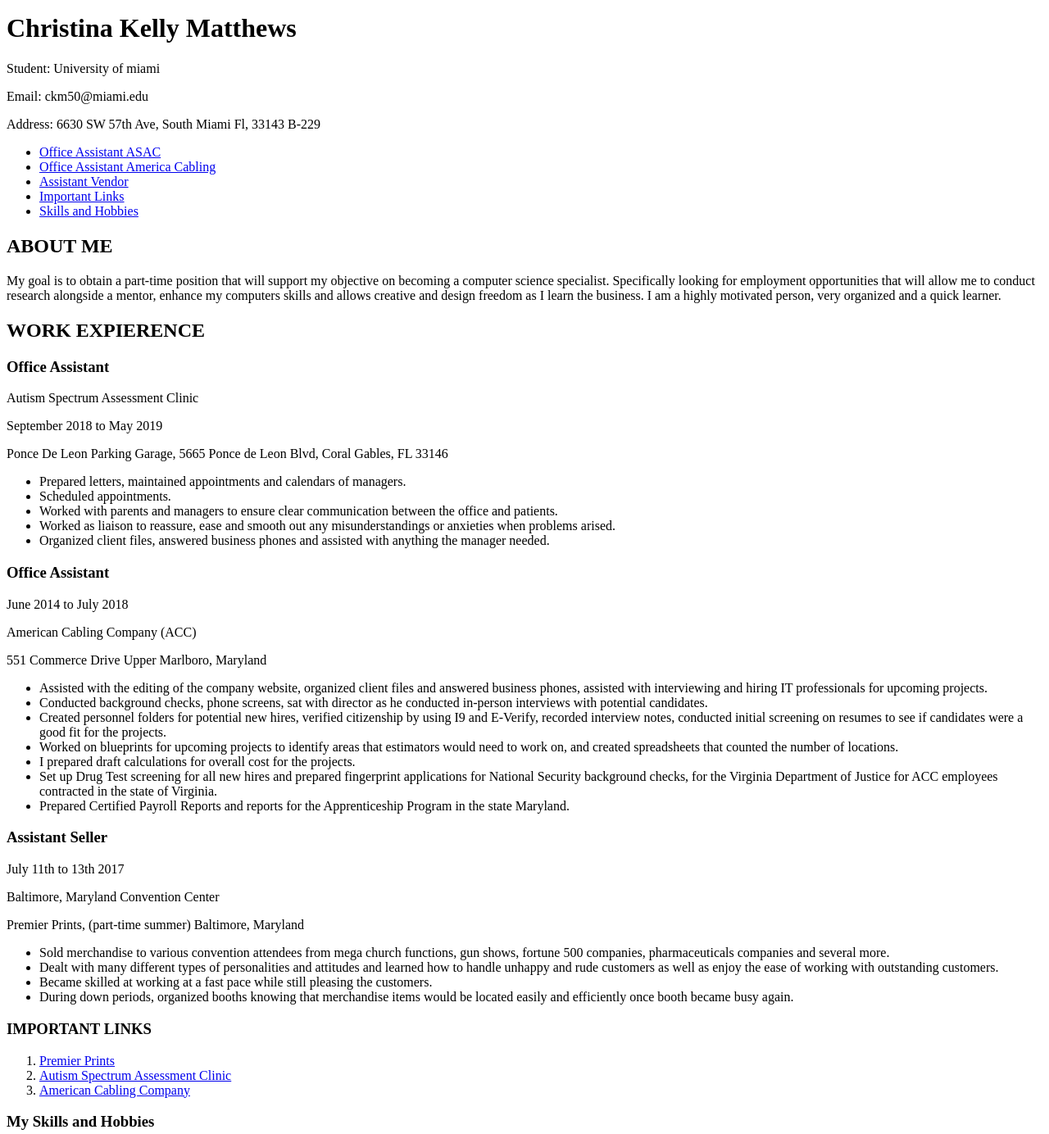
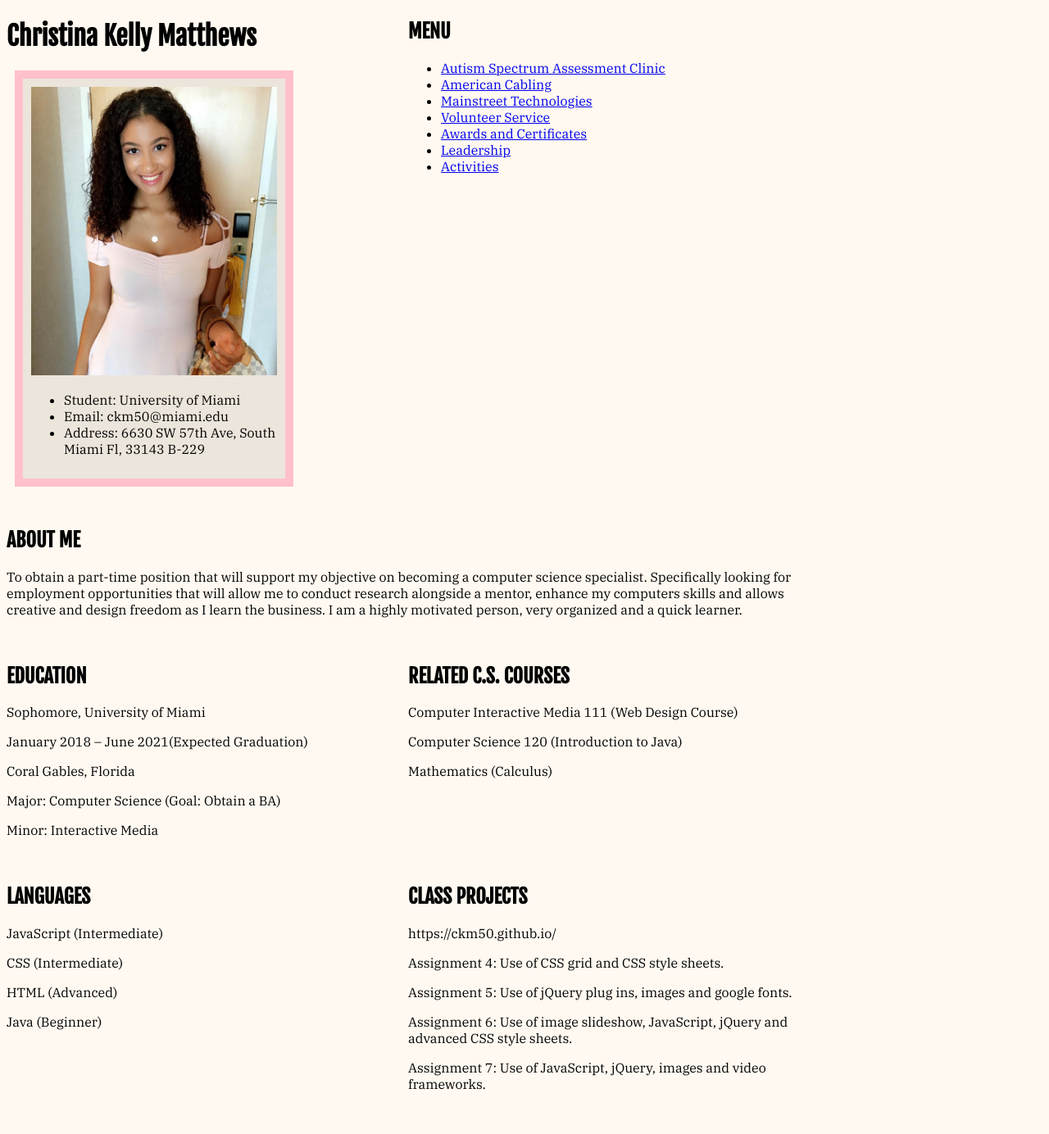
Before and after one commit to TKM50/TKM50.github.io, a plain HTML site: page resume.html in a window 1280 px wide. Shown: the part 5-1389 px from the top of the page at 82% size. Drawn offline with Linux system fonts and the light colour scheme.

Commit message:
CSS Project

```diff
--- /dev/null
+++ b/css/style.css
@@ -0,0 +1,90 @@
+/*Link Styling*/
+a:active {
+  background-color: hotpink;
+}
+
+a:visited {
+  color: purple;
+}
+
+a:hover {
+  background-color: yellow;
+}
+
+body {
+  font-family: 'IBM Plex Serif', serif;
+}
+
+h1, h2, h3{
+  font-family: 'Fjalla One', sans-serif;
+}
+
+body{
+  background-color: #FFF9F1;
+}
+
+
+.grid{
+  display: grid;
+  max-width: 960px;
+  grid-gap: 20px;
+  grid-template-columns: 1fr;
+}
+
+
+.title-menu{
+    display: grid;
+    max-width: 960px;
+    grid-gap: 20px;
+    grid-template-columns: 1fr 1fr;
+  }
+
+.about-me{
+    display: grid;
+    max-width: 960px;
+    grid-gap: 20px;
+    grid-template-columns: 1fr;
+  }
+
+.education-courses{
+    display: grid;
+    max-width: 960px;
+    grid-gap: 20px;
+    grid-template-columns: 1fr 1fr;
+  }
+
+.languages-projects{
+    display: grid;
+    max-width: 960px;
+    grid-gap: 20px;
+    grid-template-columns: 1fr 1fr;
+  }
+
+.work-expierence{
+    display: grid;
+    max-width: 960px;
+    grid-gap: 20px;
+    grid-template-columns: 1fr;
+  }
+
+.volunteer-awards{
+    display: grid;
+    max-width: 960px;
+    grid-gap: 20px;
+    grid-template-columns: 1fr 1fr;
+  }
+
+.leadership-activities{
+    display: grid;
+    max-width: 960px;
+    grid-gap: 20px;
+    grid-template-columns: 1fr 1fr;
+  }
+
+#box-model {
+  background-color: #ECE5DB;
+  width: 300px;
+  border: 10px solid pink;
+  padding: 10px;
+  margin: 10px;
+}
--- a/resume.html
+++ b/resume.html
@@ -1,131 +1,190 @@
 <!DOCTYPE html>
-<!-- Do I need an article.html for the "read more" sections?  (i know that I have to a erase some content on index.html if im using article page.)-->
-<!-- Did I use h1 tags correctly? -->
+
 <html lang="en">
-
   <head>
-    <meta charset="UTF-8" />
+    <meta charset="UTF-8">
+    <meta name="viewport" content="width-device-width, intial-scale=1.0">
+    <link href="css/style.css" rel="stylesheet">
+    <link href="https://fonts.googleapis.com/css2?family=IBM+Plex+Serif&display=swap" rel="stylesheet">
+    <link href="https://fonts.googleapis.com/css2?family=Anton&family=Fjalla+One&family=IBM+Plex+Serif&family=Oswald:wght@600&display=swap" rel="stylesheet">
     <title>Christina Matthews Resume</title>
   </head>
 
   <body>
-
+    <main>
+      <div class="grid">
+        <div class="title-menu">
           <header>
             <h1>Christina Kelly Matthews</h1>
-        <p> Student:  University of miami</p>
-        <p> Email:  ckm50@miami.edu</p>
-        <p>Address: 6630 SW 57th Ave, South Miami Fl, 33143 B-229</p>
+              <div id="box-model">
+                <img src="tina.jpg" alt="Christina Matthews" width="300"/>
+                  <ul>
+                    <li>Student: University of Miami</li>
+                    <li>Email: ckm50@miami.edu</li>
+                    <li>Address: 6630 SW 57th Ave, South Miami Fl, 33143 B-229</li>
+                  </ul>
+              </div>
             </header>
 
-
             <nav>
+              <h2>MENU</h2>
                 <ul>
-      <li><a href="#OfficeAssistant">Office Assistant ASAC</a></li>
-      <li><a href="#OfficeAssistant2">Office Assistant America Cabling</a></li>
-      <li><a href="#AssistantSeller">Assistant Vendor</a></li>
-      <li><a href="#ImportantLinks">Important Links</a></li>
-      <li><a href="#SkillandHobbies">Skills and Hobbies</a></li>
+                  <li><a href="#office-assistant">Autism Spectrum Assessment Clinic</a></li>
+                  <li><a href="#office-assistant2">American Cabling</a></li>
+                  <li><a href="#office-assistant3">Mainstreet Technologies</a></li>
+                  <li><a href="#volunteer-service">Volunteer Service</a></li>
+                  <li><a href="#awards-certificates">Awards and Certificates</a></li>
+                  <li><a href="#leadership">Leadership</a></li>
+                  <li><a href="#activities">Activities</a></li>
                 </ul>
             </nav>
+        </div>
 
 
-    <main>
+        <div class="about-me">
+          <section id="about-me">
+            <h2>ABOUT ME</h2>
+              <p>To obtain a part-time position that will support my objective on becoming a computer science specialist.  Specifically looking for employment opportunities that will allow me to conduct research alongside a mentor, enhance my computers skills and allows creative and design freedom as I learn the business.  I am a highly motivated person, very organized and a quick learner.</p>
+          </section>
+        </div>
 
-      <section>
-        <!--Office hours:  do i have to add the article here if i want to keep this full paragraph in the starting page?-->
-        <h2>ABOUT ME</h2>
-        <p>My goal is to obtain a part-time position that will support my objective on becoming a computer science specialist. Specifically looking for employment opportunities that will allow me to conduct research alongside a mentor, enhance my computers skills and allows creative and design freedom as I learn the business. I am a highly motivated person, very organized and a quick learner.</p>
+      <div class="education-courses">
+          <section id="education">
+            <article>
+              <h2> EDUCATION</h2>
+                <p>Sophomore, University of Miami</p>
+                <p>January 2018 – June 2021(Expected Graduation)</p>
+                <p>Coral Gables, Florida</p>
+                <p>Major:  Computer Science (Goal: Obtain a BA)</p>
+                <p>Minor:  Interactive Media</p>
+              </article>
           </section>
 
+            <section id="courses">
+              <article>
+                <h2>RELATED C.S. COURSES</h2>
+                  <p>Computer Interactive Media 111 (Web Design Course)</p>
+                  <p>Computer Science 120 (Introduction to Java)</p>
+                  <p>Mathematics (Calculus)</p>
+              </article>
+            </section>
+      </div>
 
+      <div class="languages-projects">
+          <section id="languages">
+            <article>
+              <h2>LANGUAGES</h2>
+                <p>JavaScript (Intermediate)</p>
+                <p>CSS (Intermediate)</p>
+                <p>HTML (Advanced)</p>
+                <p>Java (Beginner)</p>
+            </article>
+          </section>
 
+          <section id="class-projects">
+            <article>
+              <h2>CLASS PROJECTS</h2>
+                <p>https://ckm50.github.io/</p>
+                <p>Assignment 4:  Use of CSS grid and CSS style sheets.</p>
+                <p>Assignment 5:  Use of jQuery plug ins, images and google fonts.</p>
+                <p>Assignment 6:  Use of image slideshow, JavaScript, jQuery and advanced CSS style sheets.</p>
+                <p>Assignment 7:  Use of JavaScript, jQuery, images and video frameworks.</p>
+            </article>
+        </section>
+      </div>
+
+      <div class="work-expierence">
         <section>
+          <article>
             <h2>WORK EXPIERENCE</h2>
-
-      <article>
-        <h3 id="OfficeAssistant"> Office Assistant</h3>
+              <h3 id="office-assistant"> Office Assistant</h3>
                 <p>Autism Spectrum Assessment Clinic</p>
                 <p>September 2018 to May 2019</p>
                 <p>Ponce De Leon Parking Garage, 5665 Ponce de Leon Blvd, Coral Gables, FL 33146</p>
+                <p><a href="https://umasac.psy.miami.edu">Autism Spectrum Assessment Clinic Website</a></p>
                 <ul>
-            <li>Prepared letters, maintained appointments and calendars of managers.</li>
-            <li>Scheduled appointments.</li>
-            <li>Worked with parents and managers to ensure clear communication between the office and patients.</li>
-            <li>Worked as liaison to reassure, ease and smooth out any misunderstandings or anxieties when problems arised.</li>
-            <li>Organized client files, answered business phones and assisted with anything the manager needed.</li>
-        </ul>
-
-      </article>
-
-
-
-      <article>
-        <h3 id="OfficeAssistant2">Office Assistant</h3>
-           June 2014 to July 2018
-        <p>American Cabling Company (ACC)</p>
-        <p>551 Commerce Drive Upper Marlboro, Maryland </p>
-        <ul>
-          <li>Assisted with the editing of the company website, organized client files and answered business phones, assisted with interviewing and hiring IT professionals for upcoming projects.</li>
-          <li>Conducted background checks, phone screens, sat with director as he conducted in-person interviews with potential candidates.</li>
-          <li>Created personnel folders for potential new hires, verified citizenship by using I9 and E-Verify, recorded interview notes, conducted initial screening on resumes to see if candidates were a good fit for the projects.</li>
-          <li>Worked on blueprints for upcoming projects to identify areas that estimators would need to work on, and created spreadsheets that counted the number of locations.</li>
-          <li>I prepared draft calculations for overall cost for the projects.</li>
-          <li>Set up Drug Test screening for all new hires and prepared fingerprint applications for National Security background checks, for the Virginia Department of Justice for ACC employees contracted in the state of Virginia.</li>
-          <li>Prepared Certified Payroll Reports and reports for the Apprenticeship Program in the state Maryland.</li>
-
+                  <li>Prepared letters, maintained appointments and calendars of managers, scheduled appointments, worked with parents and managers to ensure clear communication between the office and patients.  </li>
+                  <li>Worked as A liaison to reassure, ease and smooth out any misunderstandings or anxieties when problems arise. Organize client files, answer business phones and assist with anything the manager may need.</li>
                 </ul>
           </article>
 
-
-
+          <article>
+            <h3 id="office-assistant2">Office Assistant</h3>
+              <p>June 2014 to July 2018</p>
+              <p>American Cabling Company (ACC)</p>
+              <p>551 Commerce Drive Upper Marlboro, Maryland </p>
+              <p><a href="http://www.accresource.com/">American Cabling Company Website</a></p>
+                <ul>
+                  <li> Assisted with the editing of the company’s website, organized client files and answered business phones, assisted with interviewing and hiring IT professionals for upcoming projects. </li>
+                  <li>  Conducted background checks, phone screens, sat with director as he conducted in-person interviews with potential candidates.</li>
+                  <li>  Created personnel folders for potential new hires, verified citizenship by using I9 and E-Verify, recorded interview notes, conducted initial screening on resumes to see if candidates were a good fit for the projects.</li>
+                </ul>
+          </article>
 
           <article>
-        <h3 id="AssistantSeller">Assistant Seller</h3>
-        <p>July 11th to 13th 2017</p>
-        <p> Baltimore, Maryland Convention Center</p>
-        <p> Premier Prints, (part-time summer) Baltimore, Maryland </p>
+            <h3 id="office-assistant3">Mainstreet Technologies</h3>
+              <p>June - July 2016</p>
+              <p>Baltimore, Maryland</p>
+              <p><a href="https://mainstreet2.com/"> Mainstreet Technologies Website</a>
                 <ul>
-            <li>Sold merchandise to various convention attendees from mega church functions, gun shows, fortune 500 companies, pharmaceuticals companies and several more.</li>
-            <li>Dealt with many different types of personalities and attitudes and learned how to handle unhappy and rude customers as well as enjoy the ease of working with outstanding customers. </li>
-            <li>Became skilled at working at a fast pace while still pleasing the customers.</li>
-            <li>During down periods, organized booths knowing that merchandise items would be located easily and efficiently once booth became busy again.</li>
+                  <li>Worked with HR personnel to collect and enter data from employee timesheets.</li>
+                  <li>Assisted on project to convert paper-based timesheets to web application.</li>
+                  <li>Sat in on job interviews for potential contractor positions. </li>
+                  <li>Setup phone screens and help do initial background checks. Created excel spread sheets for HR department and IT department.</li>
                 </ul>
           </article>
         </section>
+    </div>
+
+      <div class="volunteer-awards">
+        <section>
+          <article>
+          <h3 id="volunteer-service">VOLUNTEER SERVICE</h3>
+              <p>August 2016 -May 2017 </p>
+              <p>Special Olympics Aid, Huntingtown, Maryland </p>
+              <p>Lead Special Olympics activities (dances, games and races) for participants
+              in the Calvert County community.</p>
+
+              <p>July 2016 - August 2016 </p>
+              <p>Teacher Assistant El Sendero, Costa Rica</p>
+              <p>Held classes to teach young adults English.  Used the five years Spanish skills I learned to teach young adults English.  Taught students how to write English specifically geared toward social media sites such as twitter and Instagram.</p>
+              <p>Assisted with building a bathroom for a family of four along with a sewage system for the town of Pejivalle.</p>
+          </article>
+        </section>
+
+        <section>
+          <article>
+            <h3 id= "awards-certificates">AWARDS/CERTIFICATES </h3>
+              <p>Academic Scholarship (Four years) - The Calverton School</p>
+              <p>President’s Volunteer Service Award - The White House</p>
+              <p>Certificate of Achievement – Costa Rica Community Services</p>
+        </article>
+      </section>
+    </div>
 
 
-
+      <div class="leadership-activities">
+        <section>
+          <article>
+            <h3 id="leadership">LEADERSHIP</h3>
+              <p>Student Panel Speaker</p>
+              <p>One of six students chosen to speak to new and prospective parents and students for the Calverton School.</p>
+              <p>Dean of Students Hiring Committee</p>
+              <p>Hand-picked by the faculty to serve on a committee of five to help choose the new Dean of students.  I was one of two students selected to help with the interviewing process. </p>
+          </article>
+        </section>
 
         <section>
-      <h3 id="ImportantLinks">IMPORTANT LINKS</h3>
-        <ol>
-          <li><a href="http://www.premierprintsinc.com/">Premier Prints</a></li>
-          <li><a href="https://umasac.psy.miami.edu">Autism Spectrum Assessment Clinic</a></li>
-          <li><a href="http://www.accresource.com/">American Cabling Company</a></li>
-        </ol>
+          <article>
+            <h3 id="activities">EXTRACURRICULAR ACTIVITIES </h3>
+              <p>Varsity Soccer</p>
+              <p>August 2015 – October 2016</p>
+              <p>MISAL 2016 Champions (undefeated) </p>
+              <p>1st runner up – 2016 and 2017 - MISAL Championship games</p>
+          </article>
         </section>
-
-
-
-      <section>
-       <h3 id="SkillandHobbies">My Skills and Hobbies</h3>
-       <img src="me.jpg" alt="Christina Matthews"/>
-
-      <h3>My Skills</h3>
-        <ol>
-          <li>People person</li>
-          <li>Always on time</li>
-          <li>Expierenced in retail,food service and marketing, and office duties.</li>
-          <li>Extremley organized</li>
-        </ol>
-
-      <h3>My Hobbies</h3>
-        <p>I have always enjoyed playing with computers. Building websites has always been something I am interested in. My hobies include building websites and learning more computer skills.
-        </p>
-      </section>
-
+      </div>
+  </div>
 </main>
-
-
 </body>
 </html>
```
Also changed, not shown: tina.jpg (added), 1 other file. Lines whose indentation alone changed are shown as unchanged.
